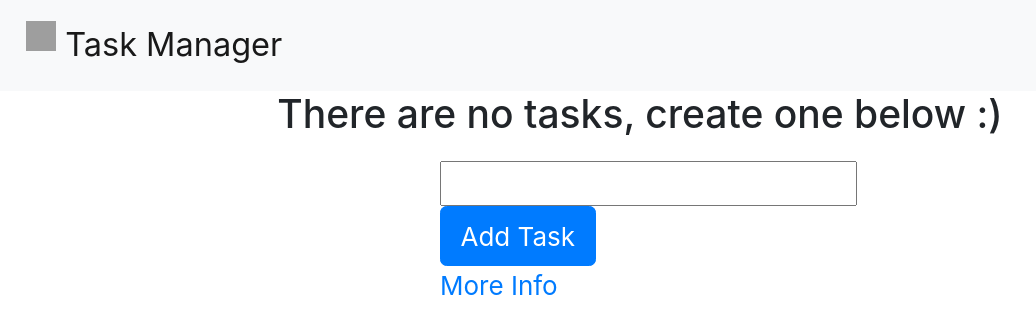
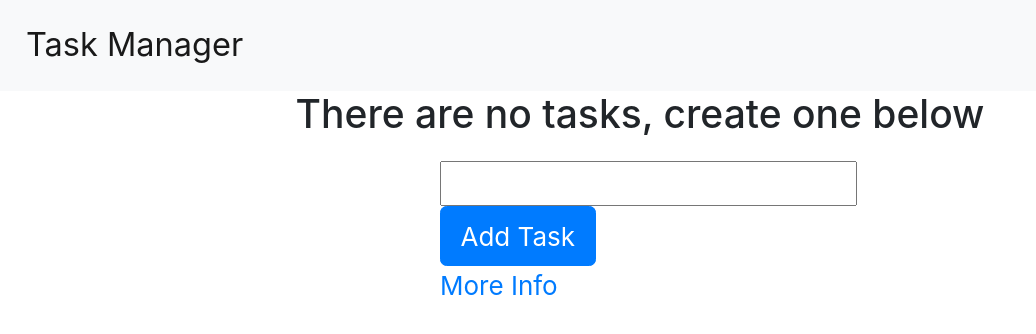
Before and after one commit to YussufSassi/FCC-Taskmanager, a Flask app: page / in a window 1280 px wide. Shown: the top 334 px of the page, without its empty margins (0-1036 px from the left). Run offline with Flask 2, Linux system fonts and the light colour scheme; data that the repository does not hold is empty; grey boxes are pictures that could not be loaded.

Commit message:
Update index.html

```diff
--- a/templates/index.html
+++ b/templates/index.html
@@ -9,13 +9,12 @@
 
     <nav class="navbar navbar-light bg-light">
         <a class="navbar-brand" href="#">
-          <img src="https://pic.wtf/u/4P7h-vVqOy.png" width="30" height="30" class="d-inline-block align-top" alt="">
-          Task Manager
+         Task Manager
         </a>
 
       </nav>
     {% if tasks|length < 1 %}
-    <h4 style="text-align: center;">There are no tasks, create one below :)</h4>
+    <h4 style="text-align: center;">There are no tasks, create one below</h4>
     {% else %}
     <table>
 
```
